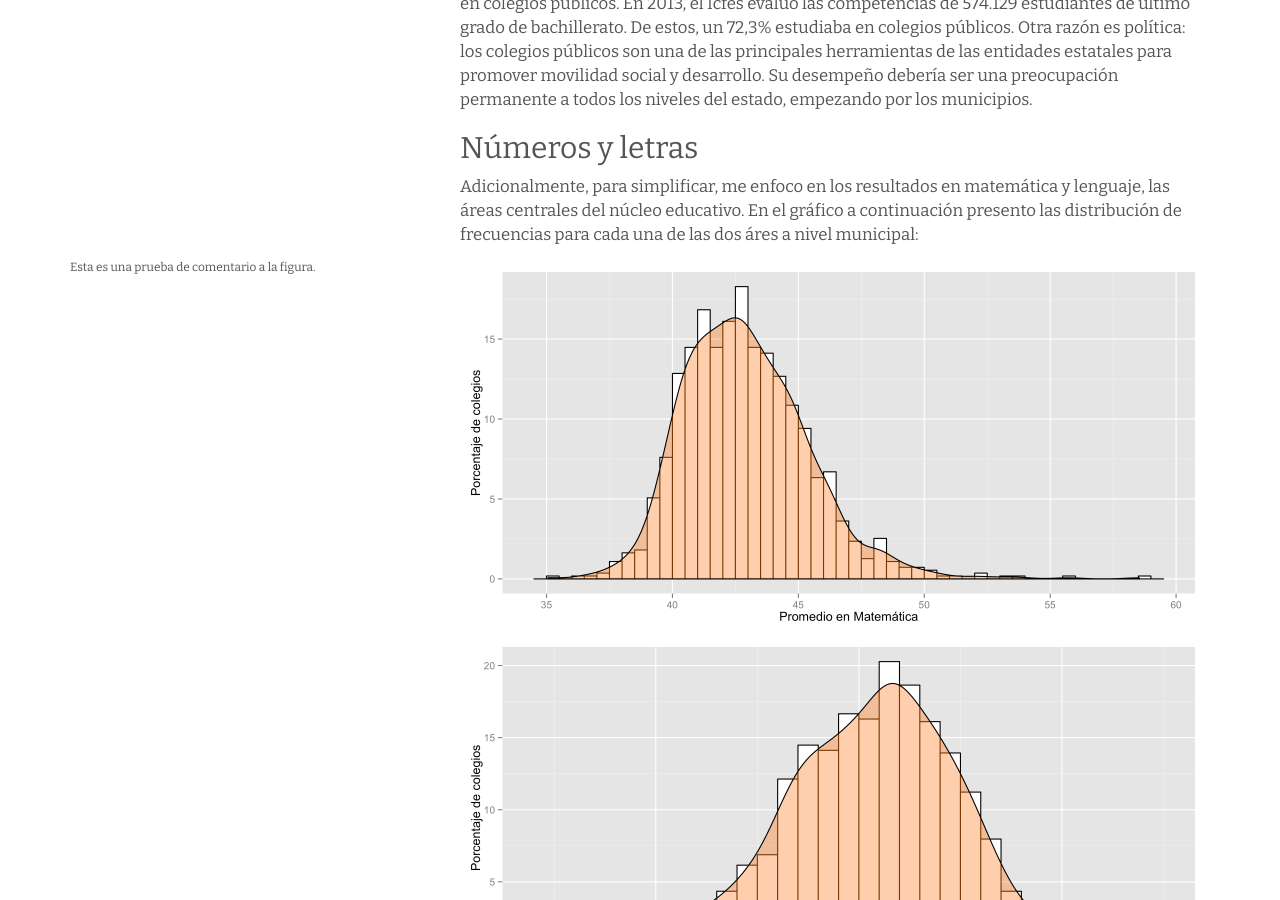
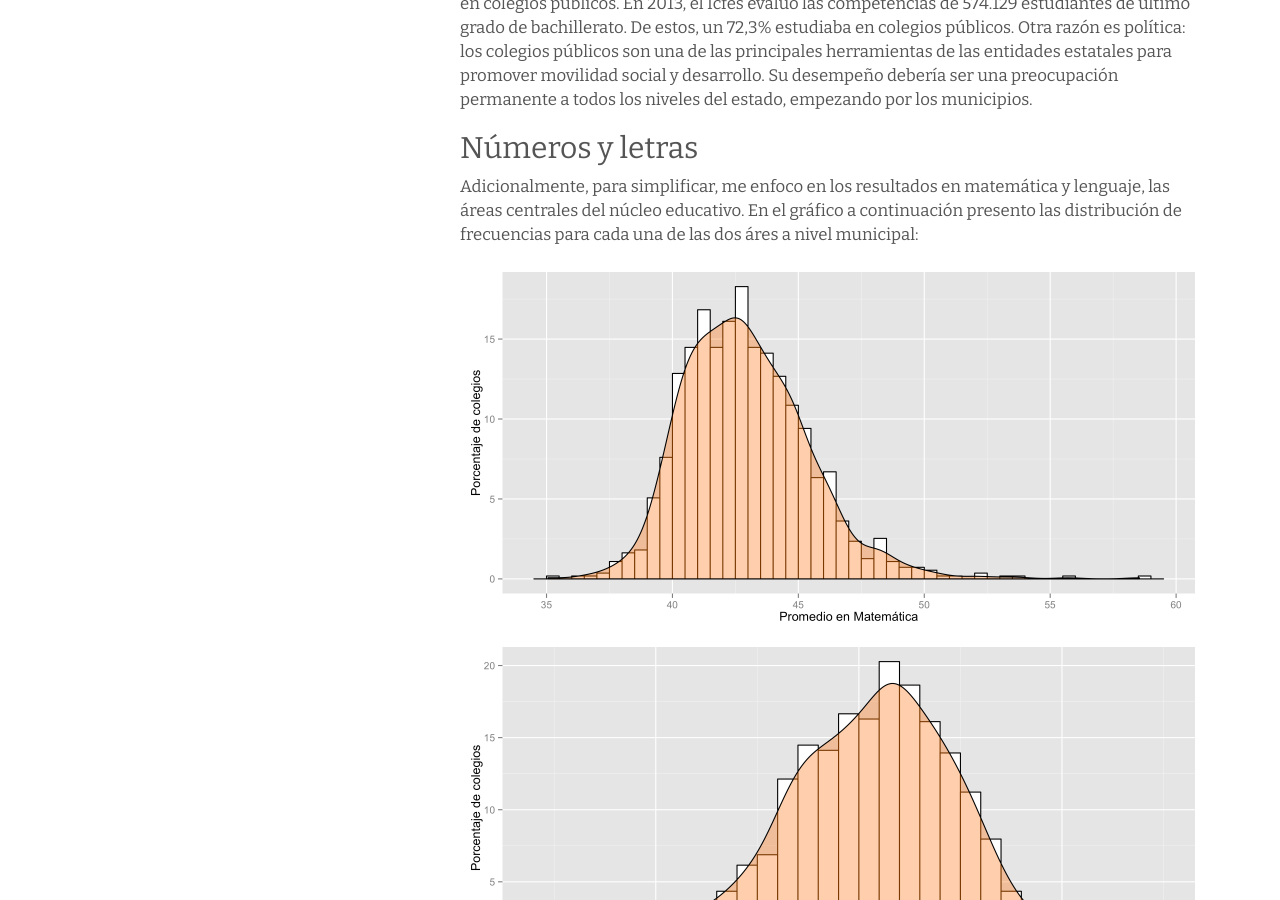
Before and after one commit to finiterank/saber_notebooks, a Jekyll site: the page built from index.md, in a window 1280 px wide and 900 px high, scrolled down 1190 px. Built offline with Jekyll 4.4.1, drawn with Linux system fonts in a browser that asks for light colours; nearby versions of some CDN libraries; Markdown is read by kramdown in place of the engine named in the settings.

Commit message:
Figura 1

```diff
--- a/index.md
+++ b/index.md
@@ -37,7 +37,7 @@
 </div>
 
 <div class="row">
-<div class="col-md-4 caption"><small>Esta es una prueba de comentario a la figura.</small></div>
+<div class="col-md-4 caption"></div>
 <div class="col-md-8 texto">
 <img src="pics/dist.mat.leng.municipios.png">
 <p>Esta es una prueba de texto.</p>
```
